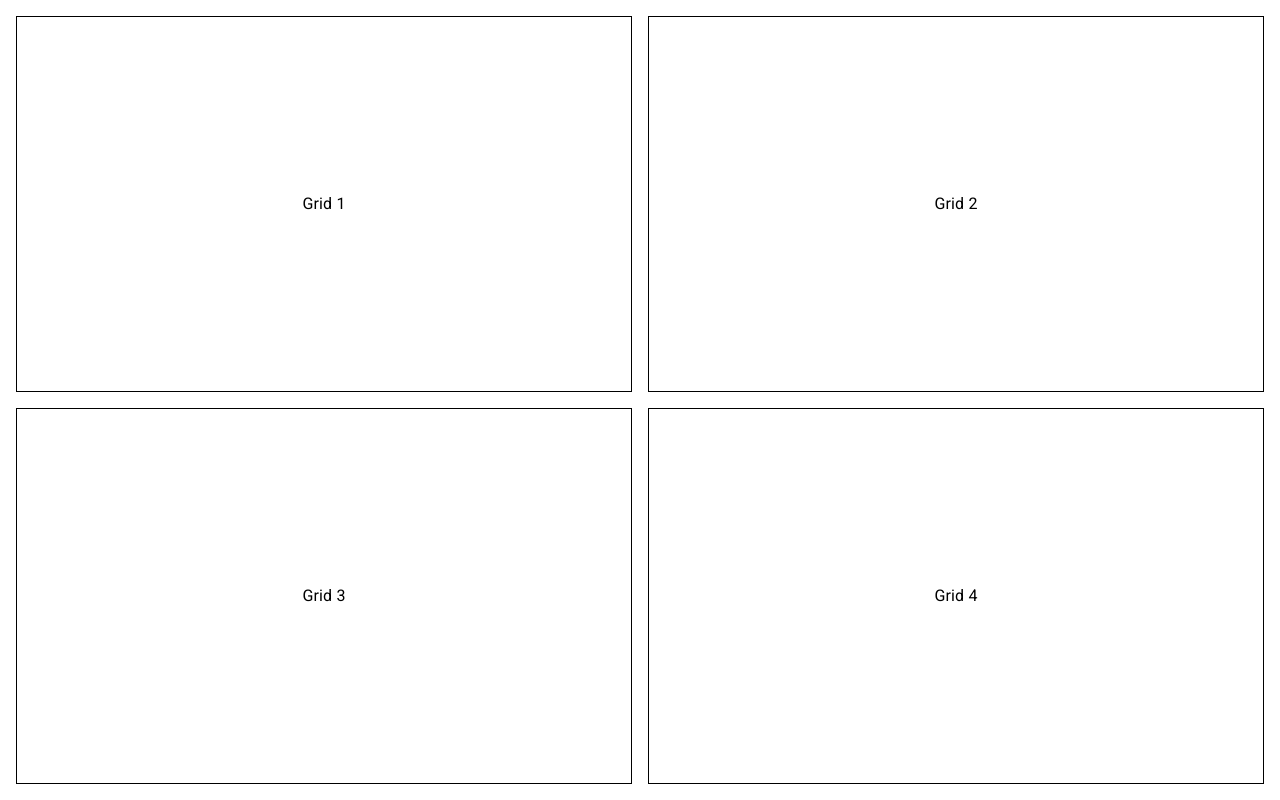
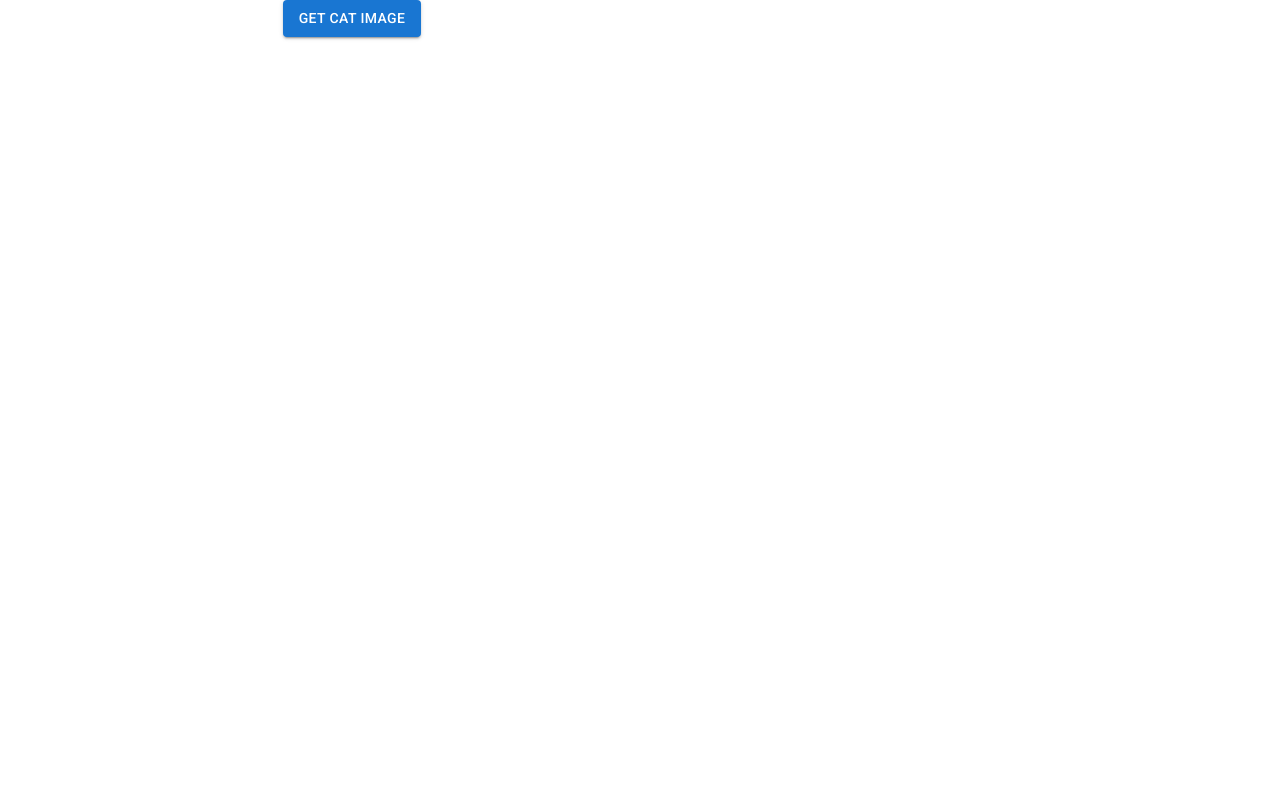
Before and after one commit to oscarstenqvist/dashboard, a React (Vite) app: page / in a window 1280 px wide. Built offline with nearby package versions, Linux system fonts and the light colour scheme.

Commit message:
Feat: Added cat

```diff
--- a/src/App.tsx
+++ b/src/App.tsx
@@ -1,34 +1,8 @@
-import { styled, Typography } from '@mui/material';
-import Grid from '@mui/material/Grid2';
-
-const StyledGridContainer = styled(Grid)`
-  height: 100vh;
-  width: 100vw;
-`;
-
-const StyledGrid = styled(Grid)`
-  display: flex;
-  justify-content: center;
-  align-items: center;
-  border: 1px solid black;
-`;
+import CatView from './cat/CatView';
 
 function App() {
   return (
-    <StyledGridContainer container spacing={2} padding={2}>
-      <StyledGrid size={6}>
-        <Typography>Grid 1</Typography>
-      </StyledGrid>
-      <StyledGrid size={6}>
-        <Typography>Grid 2</Typography>
-      </StyledGrid>
-      <StyledGrid size={6}>
-        <Typography>Grid 3</Typography>
-      </StyledGrid>
-      <StyledGrid size={6}>
-        <Typography>Grid 4</Typography>
-      </StyledGrid>
-    </StyledGridContainer>
+    <CatView />
   )
 }
 export default App
--- /dev/null
+++ b/src/cat/CatApi.ts
@@ -0,0 +1,6 @@
+const url = "https://cataas.com/cat/says/Bloober%20Cat%20Service";
+export const getCat = async (width: number, height: number) => {
+  const response = await fetch(url + "?json=true&width=" + width + "&height=" + height + "&");
+  const data = await response.json();
+  return data.url;
+}
--- /dev/null
+++ b/src/cat/CatService.ts
@@ -0,0 +1,12 @@
+import { useState } from "react";
+import { getCat } from "./CatApi";
+
+const useCat = () => {
+  const [catUrl, setCatUrl] = useState<string | null>(null);
+
+  const updateCatUrl = async () => {
+    setCatUrl(await getCat(1600, 900))
+  }
+  return { catUrl, updateCatUrl }
+}
+export default useCat;
--- /dev/null
+++ b/src/cat/CatView.tsx
@@ -0,0 +1,20 @@
+import { Button, Stack, styled } from "@mui/material";
+import useCat from "./CatService";
+
+const StyledStack = styled(Stack)`
+  display: flex;
+  align-items: center;
+  max-width: 55vw;
+  max-height: 100vh;
+`;
+
+function CatView() {
+  const { catUrl, updateCatUrl } = useCat();
+  return (
+    <StyledStack alignContent={"center"}>
+      <Button variant="contained" onClick={updateCatUrl}>Get Cat Image</Button>
+      {catUrl && <img src={catUrl} />}
+    </StyledStack>
+  )
+}
+export default CatView;
```
